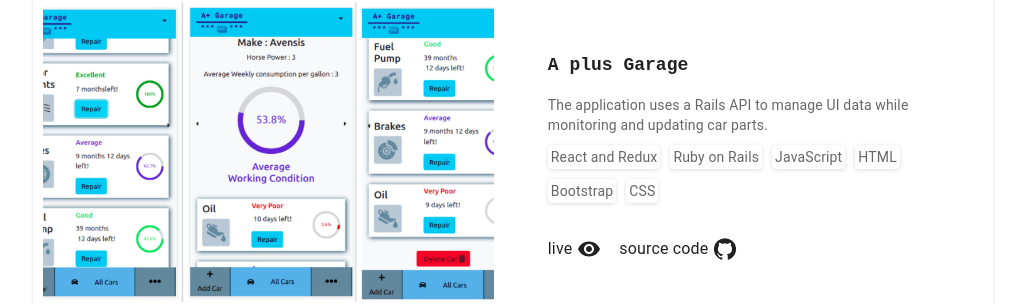
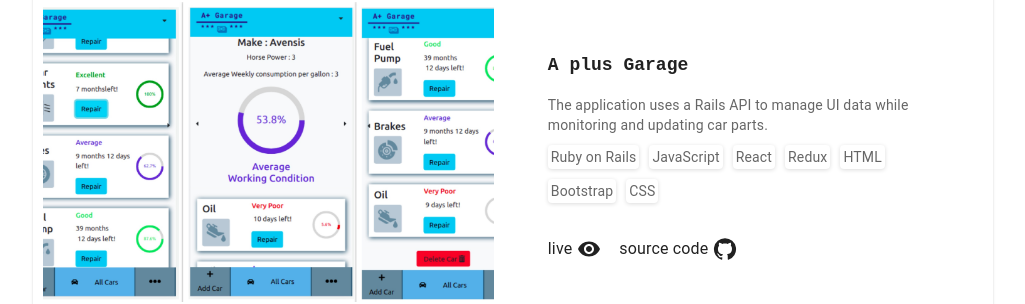
Before and after one commit to wandji20/Portfolio, a React (Create React App) app: page / in a window 1280 px wide. Shown: the part 3644-3948 px from the top of the page, without its empty margins (127-1152 px from the left). Built offline with nearby package versions, Linux system fonts and the light colour scheme; the HTML template or start-up script is replaced by a standard one.

Commit message:
Minor update

```diff
--- a/src/constants.js
+++ b/src/constants.js
@@ -29,7 +29,7 @@ const projects = [
     title: 'A plus Garage',
     url: garage,
     description: 'The application uses a Rails API to manage UI data while monitoring and updating car parts.',
-    stacks: ['React and Redux', 'Ruby on Rails', 'JavaScript', 'HTML', 'Bootstrap', 'CSS'],
+    stacks: ['Ruby on Rails', 'JavaScript', 'React' , 'Redux', 'HTML', 'Bootstrap', 'CSS'],
     live: 'https://a-plus-garage.netlify.app/',
     source: 'https://github.com/wandji20/a-plus-garage',
   },
```
